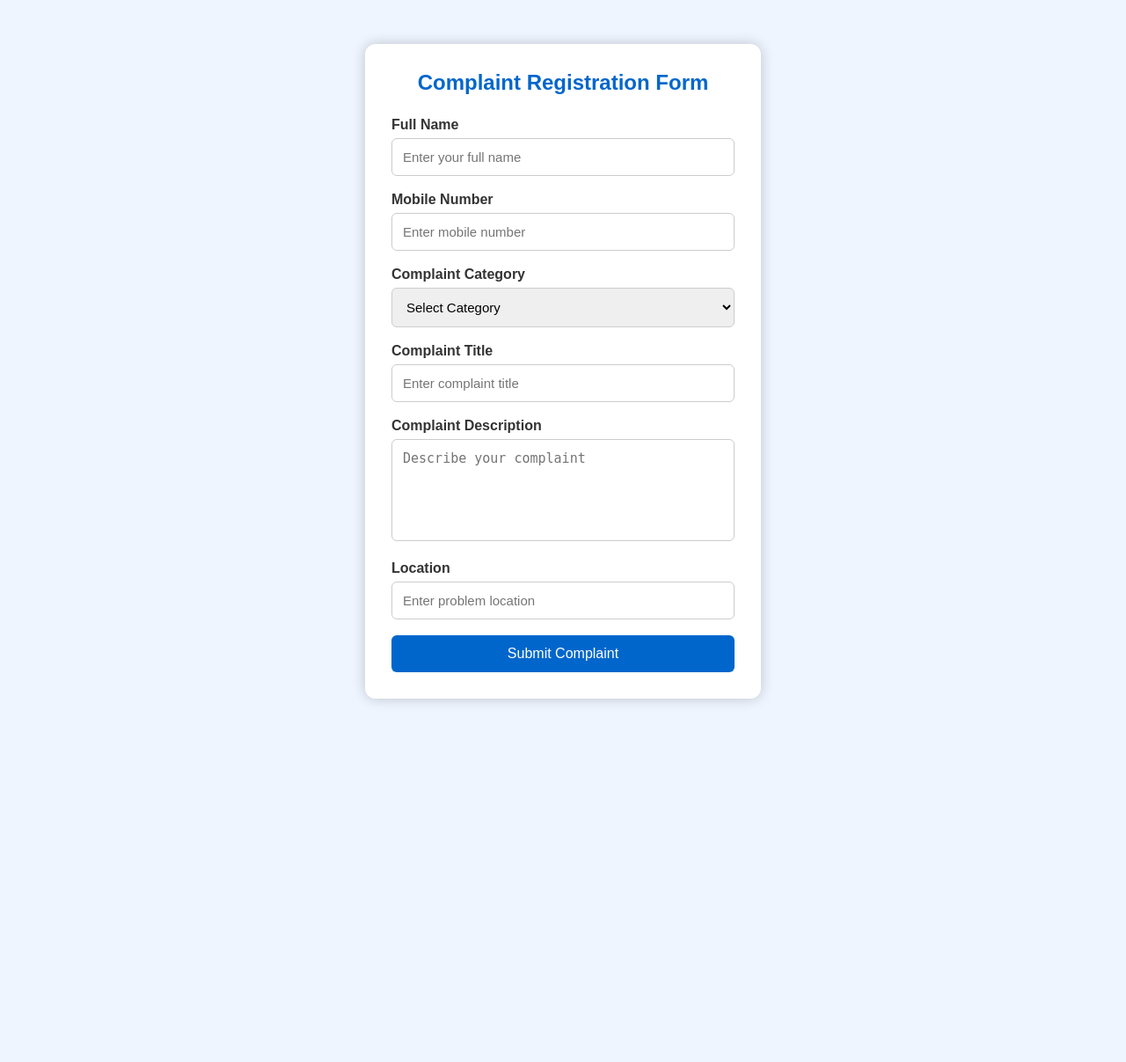
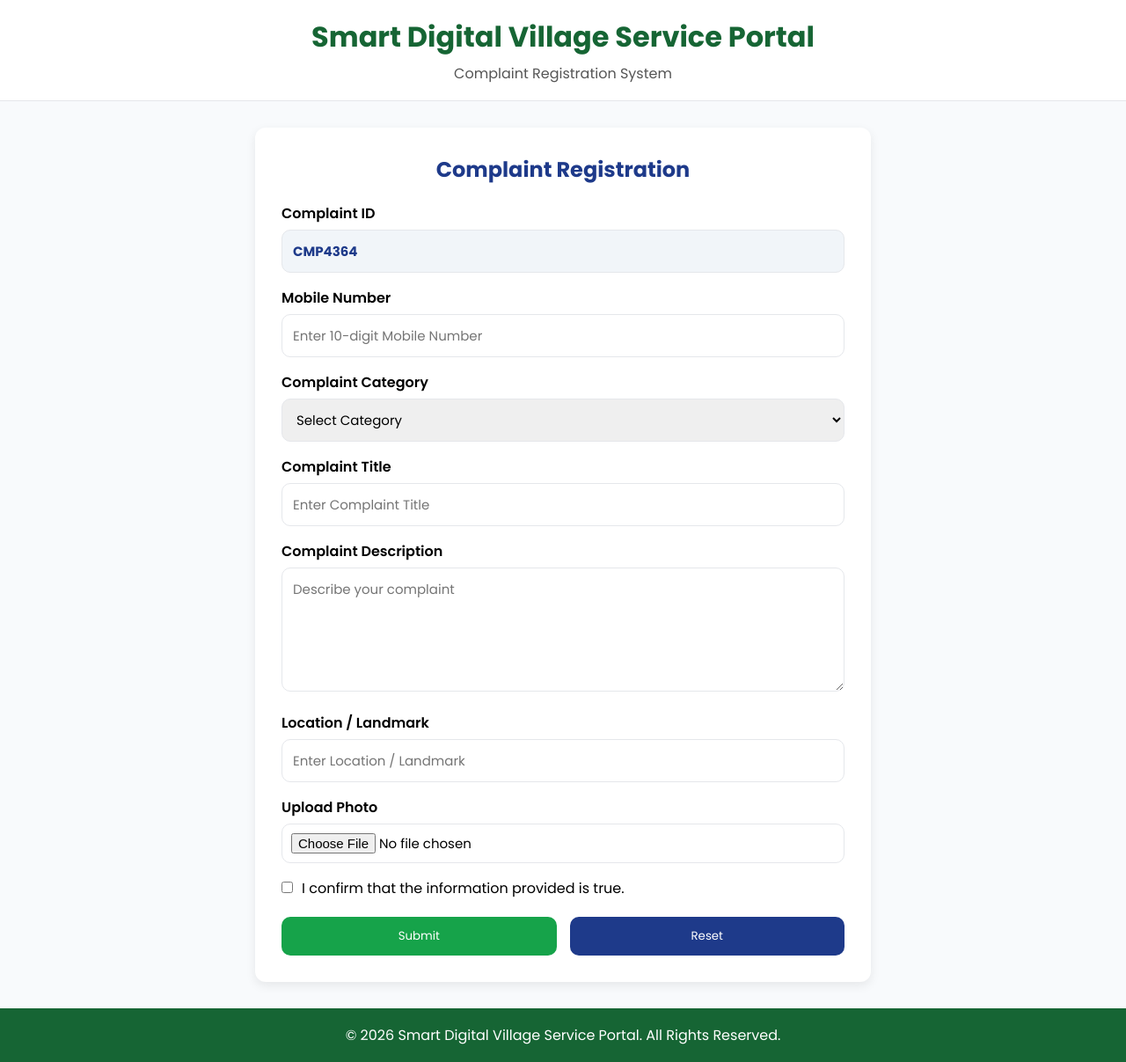
Before and after one commit to sanjanalakkarsu-030/Smart_Digital_Village_Service_Portal, a Flask app: template templates/complaints/complaint form.html in a window 1280 px wide. Shown: the whole page at 88% size. Before the commit the page ends 799 px from the top, so only its background shows below. Run offline with Flask 3, Linux system fonts and the light colour scheme; the template is opened without the code that fills it, so the values that code supplies are empty.

Commit message:
Update complaint form.html

```diff
--- a/templates/complaints/complaint form.html
+++ b/templates/complaints/complaint form.html
@@ -1,253 +1,254 @@
 <!DOCTYPE html>
-<html lang="en">
+<html>
+    <head>
+        <meta charset='UTF-8'><meta name='viewport' content='width=device-width,initial-scale=1'>
+        <title>Complaint Registration</title>
+        <link href='https://fonts.googleapis.com/css2?family=Poppins:wght@300;400;500;600;700&display=swap' rel='stylesheet'>
+        <style>
+                :root{
+                    --primary:#166534;
+                    --primary-light:#16A34A;
+                    --secondary:#1E3A8A;
+                    --bg:#F8FAFC;
+                    --border:#E5E7EB
+                }
 
-<head>
-    <meta charset="UTF-8">
-    <meta name="viewport" content="width=device-width, initial-scale=1.0">
+                *{
+                    margin:0;
+                    padding:0;
+                    box-sizing:border-box;
+                    font-family:Poppins,sans-serif;
+                }
 
-    <title>Complaint Registration</title>
+                body{
+                    background:var(--bg)
+                }
 
-    <style>
+                header{
+                    background:#fff;
+                    text-align:center;
+                    padding:18px;
+                    border-bottom:1px solid var(--border);
+                }
 
-        * {
-            margin: 0;
-            padding: 0;
-            box-sizing: border-box;
+                header h1{
+                    color:var(--primary);
+                }
+
+                header p{
+                    color:#555;
+                    margin-top:5px;
+                }
+
+                footer{
+                    background:var(--primary);
+                    color:#fff;
+                    text-align:center;
+                    padding:18px;
+                    margin-top:30px;
+                }
+
+                .container{
+                    max-width:700px;
+                    width:90%;
+                    margin:30px auto;
+                    background:#fff;
+                    padding:30px;
+                    border-radius:12px;
+                    box-shadow:0 4px 12px rgba(0,0,0,.08)
+                }
+
+                h2{
+                    text-align:center;
+                    color:var(--secondary);
+                    margin-bottom:20px
+                }
+
+                .form-group{
+                    margin-bottom:16px
+                }
+
+                label{
+                    display:block;
+                    margin-bottom:6px;font-weight:600
+                }
+
+                input,
+
+                select,
+
+                textarea{
+                    width:100%;
+                    padding:12px;
+                    border:1px solid var(--border);
+                    border-radius:10px
+                }
+
+                .buttons{
+                    display:flex;
+                    gap:15px;
+                    margin-top: 20PX;
+                }
+
+                .submit{
+                    background:var(--primary-light);
+                    color:#fff
+                }
+
+                .reset{
+                    background:var(--secondary);
+                    color:#fff
                 }
 
 
-        body {
-            font-family: Arial, sans-serif;
-            background-color: #eef5ff;
+
+                .checkbox{
+                     display:flex;
+                    align-items:flex-start;
+                    gap:10px;
                 }
 
+                .checkbox input{
+                    width:auto;
+                    margin-top:5px;
+                }
 
-        .container {
+                .checkbox label{
+                     margin:0;
+                    font-weight:400;
+                }
 
-            width: 450px;
-            margin: 50px auto;
-            background: white;
-            padding: 30px;
+               button{
+                    flex:1;
+                    padding:12px;
+                    border:none;
+                    border-radius:10px;
 
-            border-radius: 12px;
-
-            box-shadow: 0px 0px 15px rgba(0,0,0,0.2);
+                    cursor:pointer;
+                    transition:0.3s;
 
                }
-
-
-        h2 {
-
-            text-align: center;
-            color: #0066cc;
-            margin-bottom: 25px;
-
+                .submit:hover{
+                    background:#15803D;
                 }
 
-
-        .form-group {
-
-            margin-bottom: 18px;
-
+            .reset:hover{
+                background:#172D6A;
             }
-
-
-        label {
-
-            display: block;
-            font-weight: bold;
-            margin-bottom: 6px;
-            color: #333;
-
-        }
-
 
             input,
             select,
-        textarea {
-
-            width: 100%;
-            padding: 12px;
-
-            border: 1px solid #ccc;
-
-            border-radius: 6px;
-
-            font-size: 15px;
-
+            textarea{
+                 width:100%;
+                 padding:12px;
+                 border:1px solid var(--border);
+                 border-radius:10px;
+                 font-size:15px;
+                 outline:none;
+                 transition:.3s;
                 }
-
-
-        textarea {
-
-            resize: none;
-
-        }
-
 
             input:focus,
             select:focus,
-        textarea:focus {
-
-            border-color: #0066cc;
-            outline: none;
-
+            textarea:focus{
+                border-color:var(--secondary);
+                box-shadow:0 0 8px rgba(30,58,138,.2);
+            }
+            input[type="file"]{
+               padding:10px;
+                background:#fff;
+                cursor:pointer;
             }
 
-
-        button {
-
-            width: 100%;
-
-            padding: 12px;
-
-            background-color: #0066cc;
-
-            color: white;
-
-            border: none;
-
-            border-radius: 6px;
-
-            font-size: 16px;
-
-            cursor: pointer;
-
+            input:hover,
+            select:hover,
+            textarea:hover{
+                border-color:var(--primary-light);
             }
 
-
-        button:hover {
-
-            background-color: #004c99;
-
+            #complaintId{
+                background:#f1f5f9;
+                font-weight:bold;
+                color:var(--secondary);
             }
 
 
         </style>
-
     </head>
 
+    <body>
+        <header>
+            <h1>Smart Digital Village Service Portal</h1>
+            <p>Complaint Registration System</p>
+        </header>
 
-<body>
-
-
-    <div class="container">
-
-
-        <h2>Complaint Registration Form</h2>
-
-
-        <form action="/submit-complaint" method="POST">
-
-
-            <div class="form-group">
-
-                <label>Full Name</label>
-
-                <input
-                    type="text"
-                    name="citizen_name"
-                    placeholder="Enter your full name"
-                    required>
-
+        <div class='container'><h2>Complaint Registration</h2><form id='complaintForm'>
+        <div class='form-group'><label>Complaint ID</label><input type="text" id="complaintId" readonly></div>
+        <div class='form-group'><label>Mobile Number</label>
+            <input type="tel" maxlength="10" pattern="[0-9]{10}" placeholder="Enter 10-digit Mobile Number" oninput="this.value=this.value.replace(/[^0-9]/g,'').slice(0,10)" required>
+        </div>
+        <div class='form-group'><label>Complaint Category</label>
+            <select required>
+                <option value="" selected disabled>Select Category</option>
+                <option>Water Supply</option>
+                <option>Electricity</option>
+                <option>Road Problem</option>
+                <option>Street Light</option>
+                <option>Drainage</option>
+                <option>Sanitation</option>
+                <option>Health</option>
+               <option>Agriculture</option>
+                <option>Education</option>
+                <option>Pension</option>
+                <option>Ration</option>
+                <option>Others</option>
+            </select>
         </div>
 
 
 
-            <div class="form-group">
+        <div class='form-group'><label>Complaint Title</label>
+            <input type="text" placeholder="Enter Complaint Title" required>
+        </div>
+        <div class='form-group'><label>Complaint Description</label><textarea rows='5' placeholder="Describe your complaint" required></textarea></div>
+        <div class='form-group'><label>Location / Landmark</label>
+            <input type="text" placeholder="Enter Location / Landmark" required>
+        </div>
+        <div class='form-group'><label>Upload Photo</label><input type='file'></div>
+        <div class="form-group checkbox">
+            <input type="checkbox" id="agree" required>
+            <label for="agree">
+            I confirm that the information provided is true.</label>
+        </div>
+        <div class='buttons'>
+            <button class='submit' type='submit'>Submit</button>
+            <button class='reset' type='reset'>Reset</button>
+        </div>
+            </form>
+        </div>
+           <footer> © 2026 Smart Digital Village Service Portal. All Rights Reserved.
+            </footer>
 
-                <label>Mobile Number</label>
+        <script>
+           function generateComplaintID() {
+                document.getElementById("complaintId").value =
+                "CMP" + Math.floor(1000 + Math.random() * 9000);
+            }
 
-                <input
-                    type="text"
-                    name="mobile"
-                    placeholder="Enter mobile number"
-                    required>
+            generateComplaintID();
 
-            </div>
+            document.getElementById("complaintForm").addEventListener("submit", function (e) {
+                e.preventDefault();
 
+            alert(
+                "Complaint Registered Successfully!\nComplaint ID: " +
+                document.getElementById("complaintId").value
+            );
 
+        this.reset();
+        generateComplaintID();
+    });
 
-            <div class="form-group">
-
-                <label>Complaint Category</label>
-
-                <select name="category">
-
-                    <option>Select Category</option>
-
-                    <option>Water Supply</option>
-
-                    <option>Electricity</option>
-
-                    <option>Road Problem</option>
-
-                    <option>Street Light</option>
-
-                    <option>Sanitation</option>
-
-                </select>
-
-            </div>
-
-
-
-
-            <div class="form-group">
-
-                <label>Complaint Title</label>
-
-                <input
-                    type="text"
-                    name="title"
-                    placeholder="Enter complaint title"
-                    required>
-
-            </div>
-
-
-
-
-            <div class="form-group">
-
-                <label>Complaint Description</label>
-
-                <textarea
-                    name="description"
-                    rows="5"
-                    placeholder="Describe your complaint"
-                    required></textarea>
-
-            </div>
-
-
-
-
-            <div class="form-group">
-
-                <label>Location</label>
-
-                <input
-                    type="text"
-                    name="location"
-                    placeholder="Enter problem location">
-
-            </div>
-
-
-
-
-            <button type="submit">
-                Submit Complaint
-            </button>
-
-
-        </form>
-
-
-    </div>
-
-
+         </script>
     </body>
-
 </html>
```
Lines whose indentation alone changed are shown as unchanged.
